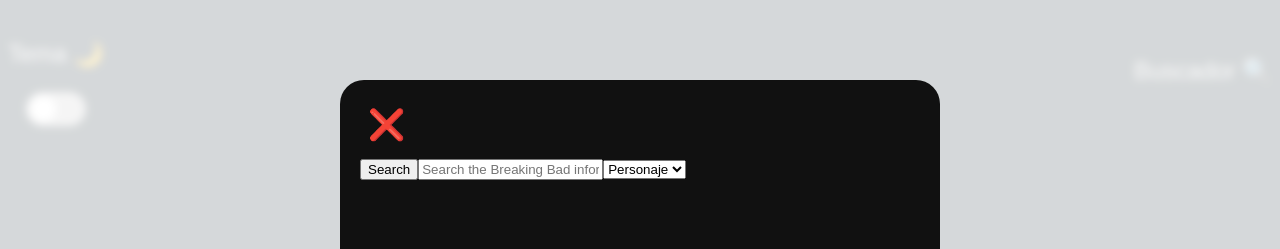
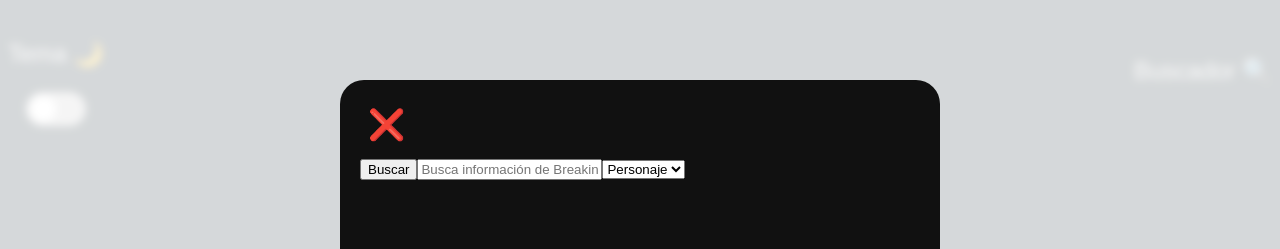
Before and after one commit to jmaciasfelix/BreakingBad-Atsistemas, a React (Create React App) app: page / in a window 1280 px wide. Both pictures are taken after a click on the element "Buscador 🔍". Shown: the top 249 px of the page. Built offline with nearby package versions, Linux system fonts and the light colour scheme.

Commit message:
feat: i18n Form and create filter

```diff
--- a/src/components/Form/index.js
+++ b/src/components/Form/index.js
@@ -1,27 +1,35 @@
 import React, { useState } from 'react';
 import PropTypes from 'prop-types';
+//hooks
+import { useTranslation } from 'react-i18next';
 //services
-import { getCharacter } from 'services/getCharacter';
+import { getInformationByFilter } from 'services/getInformationByFilter';
 
 export const Form = (props) => {
-  const FILTER = ['Personaje', 'Cita', 'Episodio', 'Asesino'];
+  const [t] = useTranslation('global');
+  const FILTER = [
+    t('search-engine.filter.CHARACTER'),
+    t('search-engine.filter.EPISODE'),
+    t('search-engine.filter.QUOTE'),
+    t('search-engine.filter.KILLER'),
+  ];
   const [searchValue, setSearchValue] = useState('');
   const [filter, setFilter] = useState(FILTER[0]);
 
   const handleSubmit = (e) => {
     e.preventDefault();
     console.log('handleSubmit Form search');
-    getCharacter('Walter');
+    getInformationByFilter('Walter', filter);
   };
-  const handleChangedFilter = () => {
-    console.log('handleChangedFilter');
+  const handleChangedFilter = (e) => {
+    setFilter(e.target.value);
   };
 
   return (
     <form onSubmit={handleSubmit}>
-      <button>Search</button>
+      <button>{t('search-engine.submit')}</button>
       <input
-        placeholder="Search the Breaking Bad information..."
+        placeholder={t('search-engine.placeholder')}
         onChange={(e) => setSearchValue(e.target.value)}
         value={searchValue}
       />
--- a/src/i18n/en/global.json
+++ b/src/i18n/en/global.json
@@ -7,5 +7,15 @@
       "seasons": "Seasons 🎥",
       "character": "Characters 🧑‍🤝‍🧑",
       "killer": "Killers 🔪"
+    },
+    "search-engine": {
+      "submit": "Search",
+      "placeholder": "Search the Breaking Bad information",
+      "filter": {
+        "CHARACTER": "Character",
+        "EPISODE": "Episode",
+        "QUOTE": "Quote",
+        "KILLER": "Killer"
+      }
     }
   }
--- a/src/i18n/es/global.json
+++ b/src/i18n/es/global.json
@@ -7,5 +7,15 @@
     "seasons": "Temporadas 🎥",
     "character": "Personajes 🧑‍🤝‍🧑",
     "killer": "Asesinos 🔪"
+  },
+  "search-engine": {
+    "submit": "Buscar",
+    "placeholder": "Busca información de Breaking Bad",
+    "filter": {
+      "CHARACTER": "Personaje",
+      "EPISODE": "Episodio",
+      "QUOTE": "Citas",
+      "KILLER": "Asesino"
+    }
   }
 }
--- /dev/null
+++ b/src/services/getInformationByFilter.js
@@ -0,0 +1,17 @@
+//TODO
+/*
+  JSDOC
+  Comparaciones con i18n
+  Llamadas a la api
+*/
+export function getInformationByFilter(payload, filter) {
+  if (filter === 'Character' || filter === 'Personaje') {
+    console.log('Call API Character');
+  } else if (filter === 'Episode' || filter === 'Episodio') {
+    console.log('Call API Episode');
+  } else if (filter === 'Quote' || filter === 'Citas') {
+    console.log('Call API Quote');
+  } else if (filter === 'Killer' || filter === 'Asesino') {
+    console.log('Call API Killer');
+  }
+}
```
